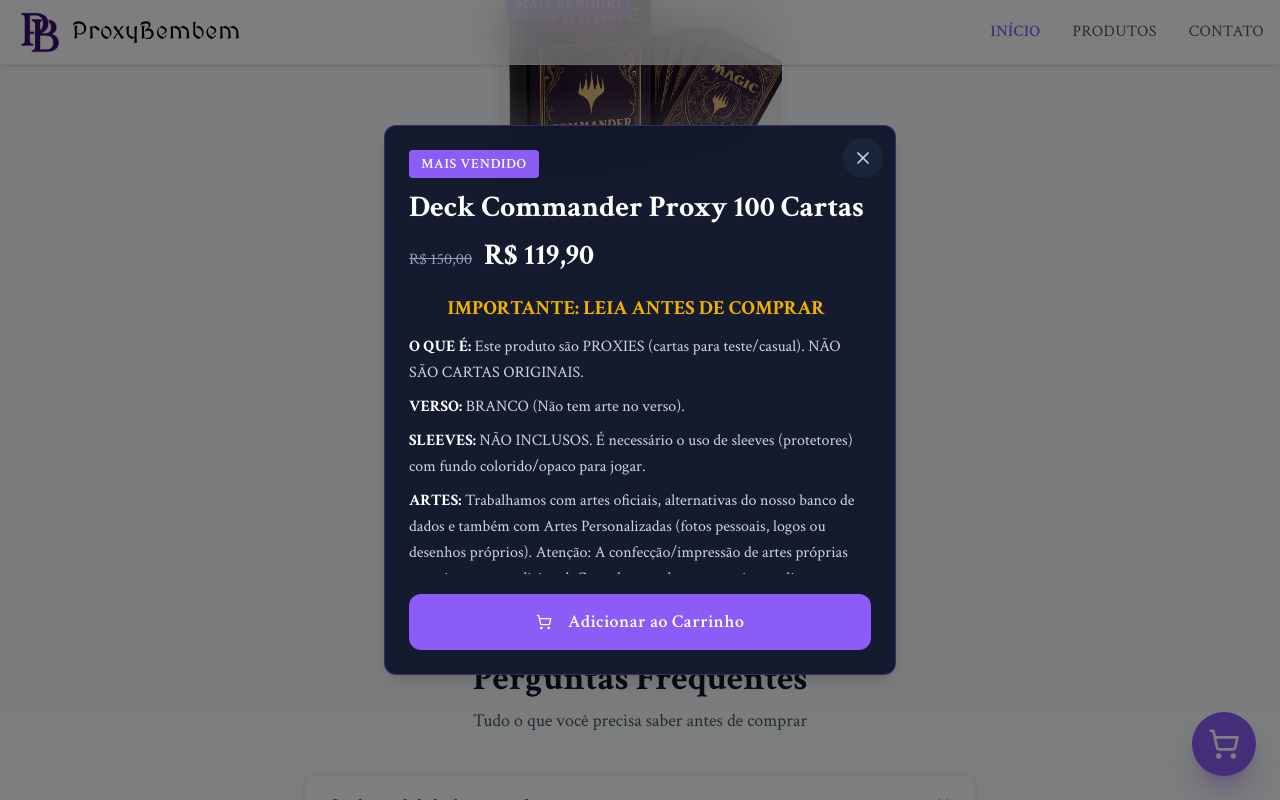
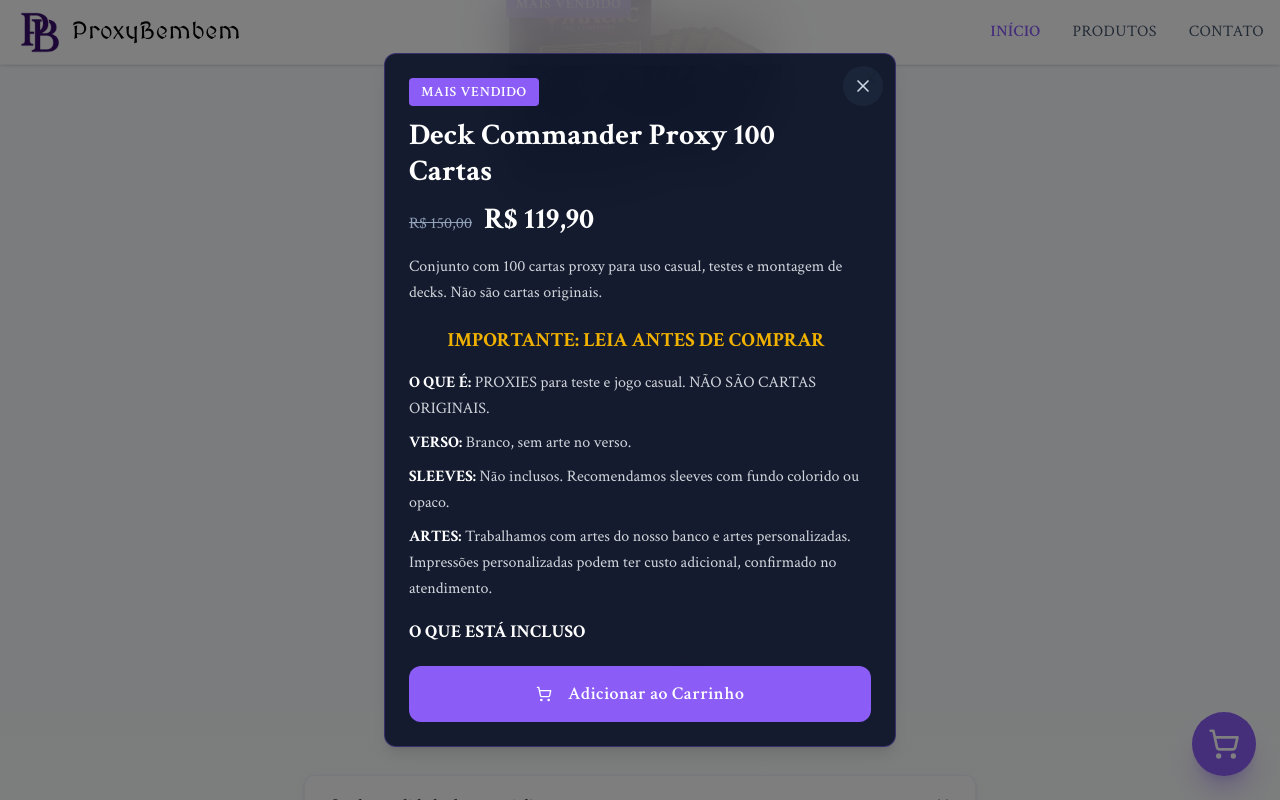
Before and after one commit to Bembemm/proxybembem, a Next.js app: page / in a window 1280 px wide. Both pictures are taken after a click on the button "Ver Detalhes". Shown: the part 647-1447 px from the top of the page. Built offline with nearby package versions, Linux system fonts and the light colour scheme.

Commit message:
Render product-specific details in modal

```diff
--- a/components/product-detail-modal.tsx
+++ b/components/product-detail-modal.tsx
@@ -1,13 +1,9 @@
 "use client"
 
 import { useState } from "react"
-import { X, ShoppingCart, Check } from "lucide-react"
+import { Check, ShoppingCart, X } from "lucide-react"
 import { Button } from "@/components/ui/button"
-import {
-  Dialog,
-  DialogContent,
-  DialogTitle,
-} from "@/components/ui/dialog"
+import { Dialog, DialogContent, DialogTitle } from "@/components/ui/dialog"
 import { useCart, type Product } from "@/contexts/cart-context"
 
 function formatPrice(value: number) {
@@ -27,47 +23,48 @@ export function ProductDetailModal({ product, isOpen, onClose }: ProductDetailMo
   const { addToCart, items } = useCart()
   const [justAdded, setJustAdded] = useState(false)
 
-  const itemInCart = items.find(item => item.product.id === product.id)
+  const itemInCart = items.find((item) => item.product.id === product.id)
 
   const handleAddToCart = () => {
     addToCart(product)
     setJustAdded(true)
-    setTimeout(() => {
+    window.setTimeout(() => {
       setJustAdded(false)
       onClose()
     }, 800)
   }
 
   return (
-<Dialog open={isOpen} onOpenChange={onClose}>
+    <Dialog
+      open={isOpen}
+      onOpenChange={(open) => {
+        if (!open) onClose()
+      }}
+    >
       <DialogContent className="max-w-md w-[95vw] max-h-[90vh] p-0 bg-slate-900/95 backdrop-blur-xl border border-[#8B5CF6]/30 overflow-hidden rounded-xl">
         <DialogTitle className="sr-only">{product.title}</DialogTitle>
 
-        {/* Close button */}
         <button
           onClick={onClose}
           className="absolute right-3 top-3 z-50 p-2.5 rounded-full bg-slate-800/80 hover:bg-slate-700 transition-colors active:scale-95"
           type="button"
+          aria-label="Fechar detalhes do produto"
         >
           <X className="w-5 h-5 text-slate-300" />
         </button>
 
-        {/* Content Section */}
         <div className="p-5 md:p-6 flex flex-col">
-          {/* Product Tag */}
-{product.tag && (
+          {product.tag && (
             <span className="self-start bg-[#8B5CF6] text-white text-sm font-semibold px-3 py-1 tracking-wider uppercase rounded mb-3">
               {product.tag}
             </span>
           )}
 
-          {/* Product Title */}
-          <h2 className="text-2xl md:text-3xl font-bold text-white mb-3">
+          <h2 className="text-2xl md:text-3xl font-bold text-white mb-3 pr-10">
             {product.title}
           </h2>
 
-          {/* Price */}
-          <div className="flex items-baseline gap-3 mb-5">
+          <div className="flex items-baseline gap-3 mb-4">
             <span className="text-base text-slate-400 line-through">
               {formatPrice(product.originalPrice)}
             </span>
@@ -76,67 +73,42 @@ export function ProductDetailModal({ product, isOpen, onClose }: ProductDetailMo
             </span>
           </div>
 
-          {/* Description with scroll */}
-          <div className="flex-1 mb-5 overflow-y-auto max-h-[280px] pr-2 scrollbar-thin scrollbar-thumb-slate-600 scrollbar-track-slate-800">
-            <div className="leading-relaxed space-y-3">
-{/* Alerta de Atenção */}
-              <p className="text-xl font-bold text-yellow-500 text-center">
-                IMPORTANTE: LEIA ANTES DE COMPRAR
-              </p>
+          <p className="text-base text-gray-300 leading-relaxed mb-5">{product.description}</p>
 
-              {/* Títulos das linhas */}
+          <div className="flex-1 mb-5 overflow-y-auto max-h-[320px] pr-2 scrollbar-thin scrollbar-thumb-slate-600 scrollbar-track-slate-800">
+            <div className="leading-relaxed space-y-4">
+              {product.notice && (
+                <p className="text-xl font-bold text-yellow-500 text-center">{product.notice}</p>
+              )}
+
               <div className="space-y-2">
-                <p>
-                  <span className="font-bold text-white">O QUE É:</span>{" "}
-                  <span className="text-base text-gray-300">Este produto são PROXIES (cartas para teste/casual). NÃO SÃO CARTAS ORIGINAIS.</span>
-                </p>
-
-                <p>
-                  <span className="font-bold text-white">VERSO:</span>{" "}
-                  <span className="text-base text-gray-300">BRANCO (Não tem arte no verso).</span>
-                </p>
-
-                <p>
-                  <span className="font-bold text-white">SLEEVES:</span>{" "}
-                  <span className="text-base text-gray-300">NÃO INCLUSOS. É necessário o uso de sleeves (protetores) com fundo colorido/opaco para jogar.</span>
-                </p>
-
-                <p>
-                  <span className="font-bold text-white">ARTES:</span>{" "}
-                  <span className="text-base text-gray-300">Trabalhamos com artes oficiais, alternativas do nosso banco de dados e também com Artes Personalizadas (fotos pessoais, logos ou desenhos próprios). Atenção: A confecção/impressão de artes próprias possui um custo adicional. Consulte os valores ao enviar sua lista no WhatsApp.</span>
-                </p>
+                {product.details.map((detail) => (
+                  <p key={detail.label}>
+                    <span className="font-bold text-white">{detail.label}:</span>{" "}
+                    <span className="text-base text-gray-300">{detail.value}</span>
+                  </p>
+                ))}
               </div>
 
-              {/* Cabeçalho de Seção */}
-              <p className="mt-4 font-bold text-white text-lg">O QUE ESTÁ INCLUSO</p>
-              <div className="text-base text-gray-300 space-y-1">
-                <p>Quantidade: 100 Cartas de Magic: The Gathering (Proxy) + Bônus surpresa!</p>
-                <p>Seleção: 100% à sua escolha (Você manda a lista!). Pode ser um deck inteiro ou 100 cartas variadas.</p>
-              </div>
-
-              {/* Cabeçalho de Seção */}
-              <p className="mt-4 font-bold text-white text-lg">COMO ENVIAR SUA LISTA</p>
-              <div className="text-base text-gray-300 space-y-1">
-                <p>Após finalizar o pedido no WhatsApp, envie imediatamente o link do Moxfield ou LigaMagic.</p>
-                <p>Também trabalhamos com listas do MPCFill.</p>
-              </div>
-
-              {/* Cabeçalho de Seção */}
-              <p className="mt-4 font-bold text-white text-lg">QUALIDADE PROXYBEMBEM</p>
-              <p className="text-base text-gray-300">
-                Impressão Direta Premium em papel fotográfico de alta gramatura. Cores vibrantes, texto nítido e corte de precisão padrão para encaixe perfeito nos sleeves.
-              </p>
+              {product.sections.map((section) => (
+                <section key={section.title} className="space-y-1">
+                  <h3 className="font-bold text-white text-lg">{section.title}</h3>
+                  {section.paragraphs.map((paragraph) => (
+                    <p key={paragraph} className="text-base text-gray-300">
+                      {paragraph}
+                    </p>
+                  ))}
+                </section>
+              ))}
             </div>
           </div>
 
-{/* Cart info */}
           {itemInCart && (
-            <p className="text-base text-gray-300 mb-3">
+            <p className="text-base text-gray-300 mb-3" aria-live="polite">
               Você já tem {itemInCart.quantity} unidade{itemInCart.quantity > 1 ? "s" : ""} no carrinho
             </p>
           )}
 
-          {/* Add to Cart Button */}
           <Button
             onClick={handleAddToCart}
             size="lg"
```
